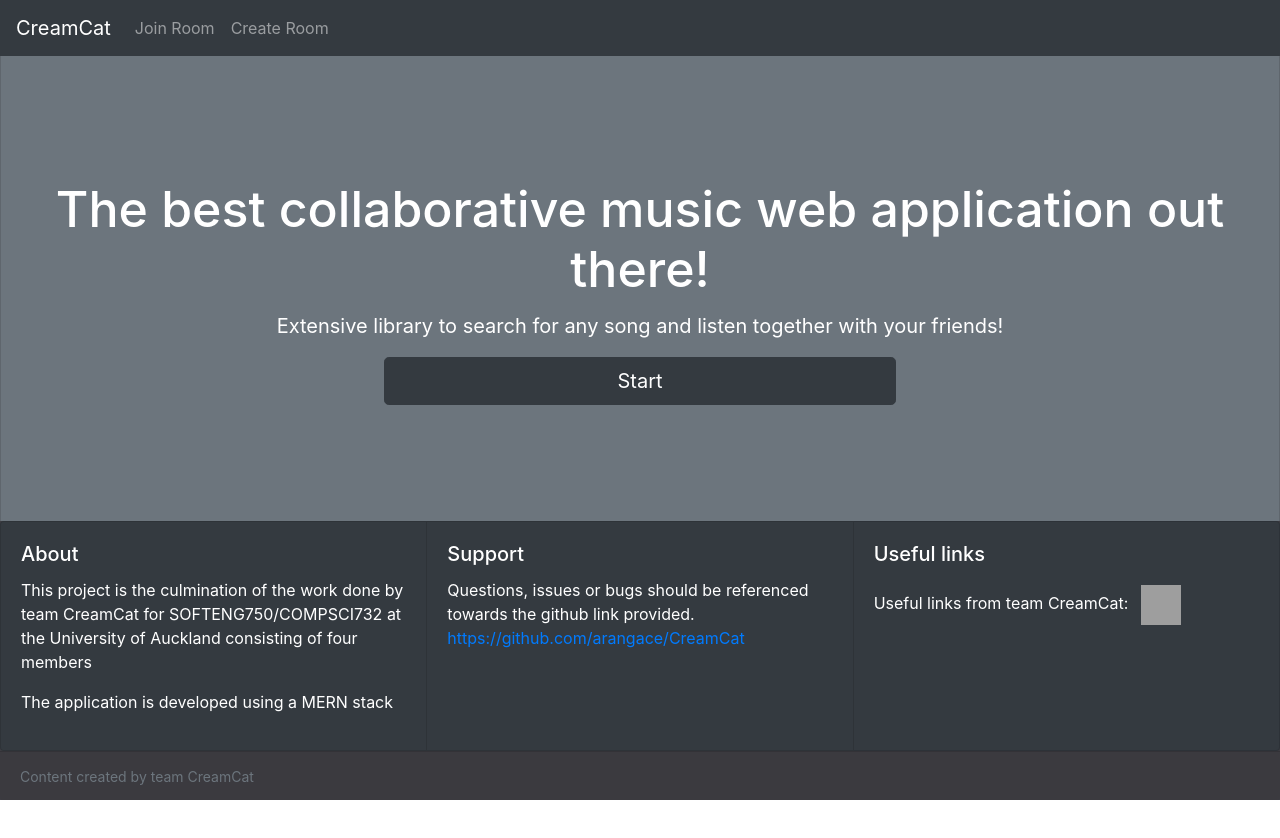
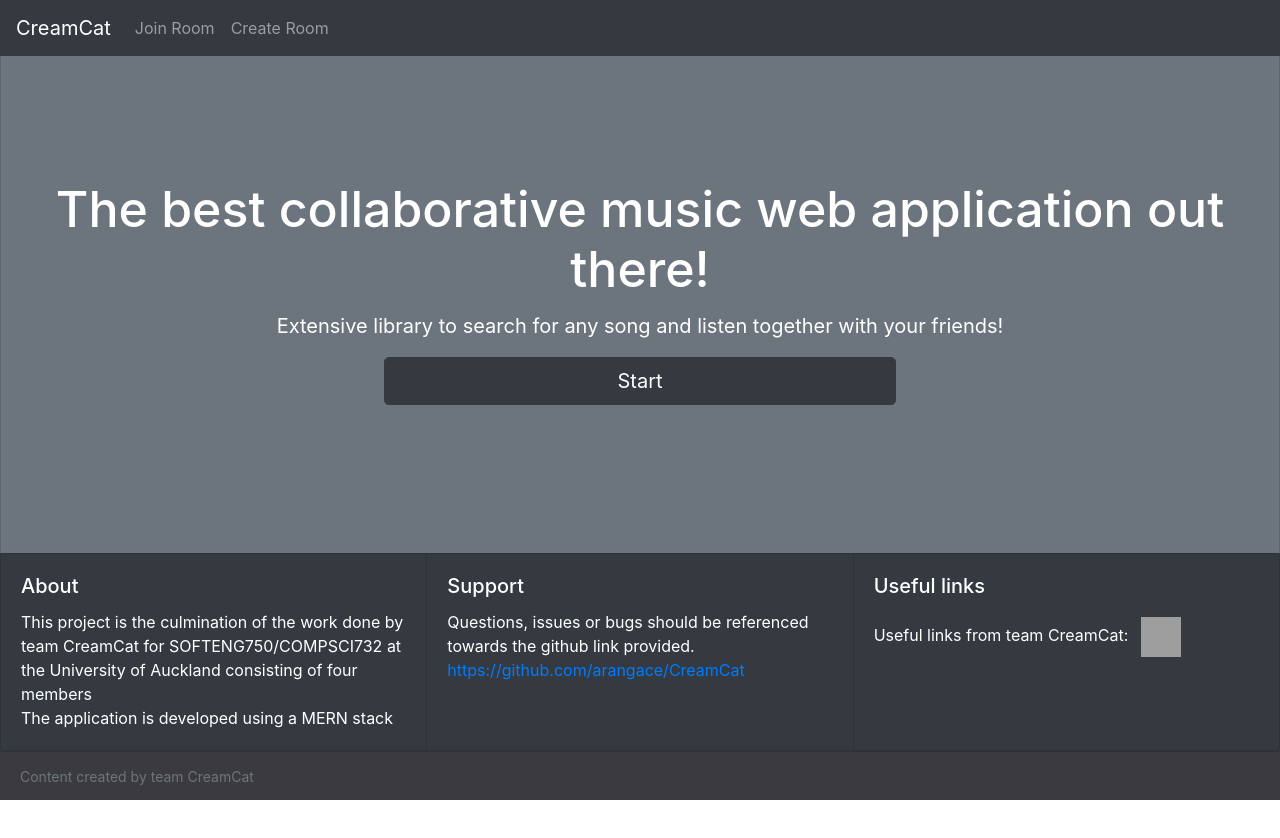
Before and after one commit to arangace/CreamCat, a React (Create React App) app in the folder frontend/: page /Home in a window 1280 px wide. Shown: the top 838 px of the page. Built offline with nearby package versions, Linux system fonts and the light colour scheme; grey boxes are pictures that could not be loaded.

Commit message:
fix(Footer.js): resolve ReactDOM nesting error

```diff
--- a/frontend/src/components/Footer.js
+++ b/frontend/src/components/Footer.js
@@ -10,16 +10,12 @@ export default function Footer() {
                         <Card.Body>
                             <Card.Title>About</Card.Title>
                             <Card.Text>
-                                <p>
-                                    This project is the culmination of the work
-                                    done by team CreamCat for
-                                    SOFTENG750/COMPSCI732 at the University of
-                                    Auckland consisting of four members
-                                </p>
-                                <p>
-                                    The application is developed using a MERN
-                                    stack
-                                </p>
+                                This project is the culmination of the work done
+                                by team CreamCat for SOFTENG750/COMPSCI732 at
+                                the University of Auckland consisting of four
+                                members
+                                <br />
+                                The application is developed using a MERN stack
                             </Card.Text>
                         </Card.Body>
                     </Card>
```
